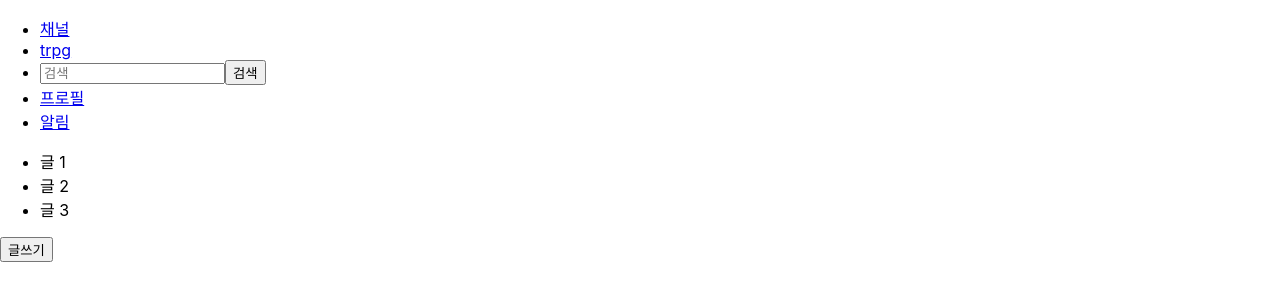
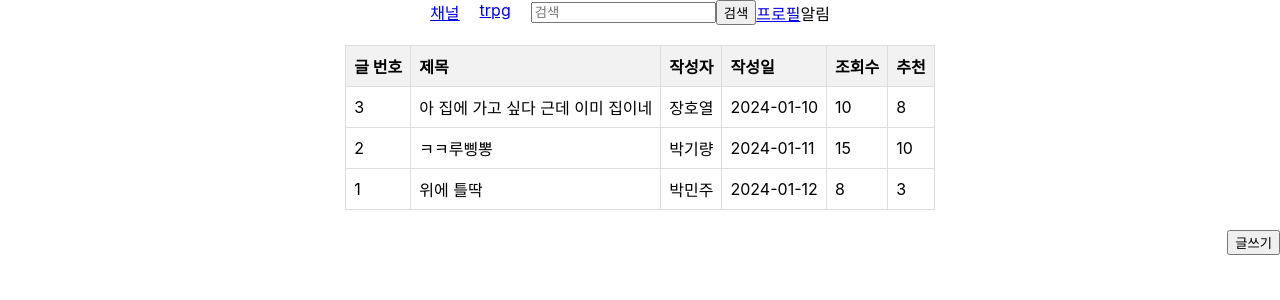
Before and after one commit to pkun2/kmh, a React (Create React App) app in the folder src/main/frontend/: page /home in a window 1280 px wide. Shown: the top 300 px of the page. Built offline with nearby package versions, Linux system fonts and the light colour scheme.

Commit message:
240110 작업내용

```diff
--- a/src/main/frontend/src/App.js
+++ b/src/main/frontend/src/App.js
@@ -1,6 +1,6 @@
 import React from "react";
 
-import { BrowserRouter, Route, Link, Routes } from "react-router-dom";
+import { BrowserRouter, Route, Routes } from "react-router-dom";
 import {
   HomePage,
   ImagePage,
--- /dev/null
+++ b/src/main/frontend/src/pages/home/HomePage.css
@@ -0,0 +1,45 @@
+.home-container {
+    display: flex;
+    flex-direction: column;
+    align-items: center;
+  }
+
+  .nav-list {
+    display: flex;
+    list-style: none;
+    margin: 0;
+    padding: 0;
+  }
+
+  .nav-list li {
+    margin-right: 20px;
+  }
+
+  .search-profile-notice {
+    display: flex;
+    align-items: center;
+  }
+
+  .post-list {
+    margin-top: 20px;
+  }
+
+  table {
+    width: 100%;
+    border-collapse: collapse;
+  }
+
+  th, td {
+    border: 1px solid #ddd;
+    padding: 8px;
+    text-align: left;
+  }
+
+  th {
+    background-color: #f2f2f2;
+  }
+
+  .write-button {
+    margin-top: 20px;
+    align-self: flex-end;
+  }
--- a/src/main/frontend/src/pages/home/index.js
+++ b/src/main/frontend/src/pages/home/index.js
@@ -8,29 +8,39 @@ import {
   WritePage,
 } from '../../pages';
 
+import './HomePage.css'; // 스타일 파일 추가
+
 function HomePage() {
   const [searchInput, setSearchInput] = useState('');
+  const [isNoticeModalOpen, setNoticeModalOpen] = useState(false);
 
   const handleSearchInputChange = (e) => {
     setSearchInput(e.target.value);
   };
 
   const handleSearchSubmit = () => {
-    // TODO: Implement search functionality with the 'searchInput' value
     console.log(`Searching for: ${searchInput}`);
   };
 
+  const handleOpenNoticeModal = () => {
+    setNoticeModalOpen(true);
+  };
+
+  const handleCloseNoticeModal = () => {
+    setNoticeModalOpen(false);
+  };
+
   return (
-    <div>
+    <div className="home-container">
       <nav>
-        <ul>
+        <ul className="nav-list">
           <li>
             <Link to="/channel">채널</Link>
           </li>
           <li>
             <Link to="/trpg">trpg</Link>
           </li>
-          <li>
+          <li className="search-profile-notice">
             <input
               type="text"
               placeholder="검색"
@@ -38,41 +48,72 @@ function HomePage() {
               onChange={handleSearchInputChange}
             />
             <button onClick={handleSearchSubmit}>검색</button>
-          </li>
-          <li>
             <Link to="/profile">프로필</Link>
-          </li>
-          <li>
-            <Link to="/notice">알림</Link>
+            <span onClick={handleOpenNoticeModal}>알림</span>
           </li>
         </ul>
       </nav>
 
       <Routes>
-        <Route path="/channels" element={<ChannelPage />} />
+        <Route path="/channel" element={<ChannelPage />} />
         <Route path="/trpg" element={<ChannelPage />} />
         <Route path="/search" element={<SearchPage />} />
         <Route path="/profile" element={<ProfilePage />} />
-        <Route path="/notice" element={<NoticePage />} />
         <Route path="/write" element={<WritePage />} />
       </Routes>
 
-      <div>
+      <div className="post-list">
         {/* 중앙에 글 리스트를 출력하는 부분 (DB로부터 데이터를 불러와서 표시) */}
         {/* 아래는 예시로 더미 데이터를 사용하였습니다. */}
-        <ul>
-          <li>글 1</li>
-          <li>글 2</li>
-          <li>글 3</li>
-        </ul>
+        <table>
+          <thead>
+            <tr>
+              <th>글 번호</th>
+              <th>제목</th>
+              <th>작성자</th>
+              <th>작성일</th>
+              <th>조회수</th>
+              <th>추천</th>
+            </tr>
+          </thead>
+          <tbody>
+            <tr>
+              <td>3</td>
+              <td>아 집에 가고 싶다 근데 이미 집이네</td>
+              <td>장호열</td>
+              <td>2024-01-10</td>
+              <td>10</td>
+              <td>8</td>
+            </tr>
+            <tr>
+              <td>2</td>
+              <td>ㅋㅋ루삥뽕</td>
+              <td>박기량</td>
+              <td>2024-01-11</td>
+              <td>15</td>
+              <td>10</td>
+            </tr>
+            <tr>
+              <td>1</td>
+              <td>위에 틀딱</td>
+              <td>박민주</td>
+              <td>2024-01-12</td>
+              <td>8</td>
+              <td>3</td>
+            </tr>
+          </tbody>
+        </table>
       </div>
 
-      <div>
+      <div className="write-button">
         {/* 오른쪽 아래 '글쓰기' 버튼 */}
         <Link to="/write">
           <button>글쓰기</button>
         </Link>
       </div>
+
+      {/* 알림 모달*/}
+      {isNoticeModalOpen && <NoticePage onClose={handleCloseNoticeModal} />}
     </div>
   );
 }
```
